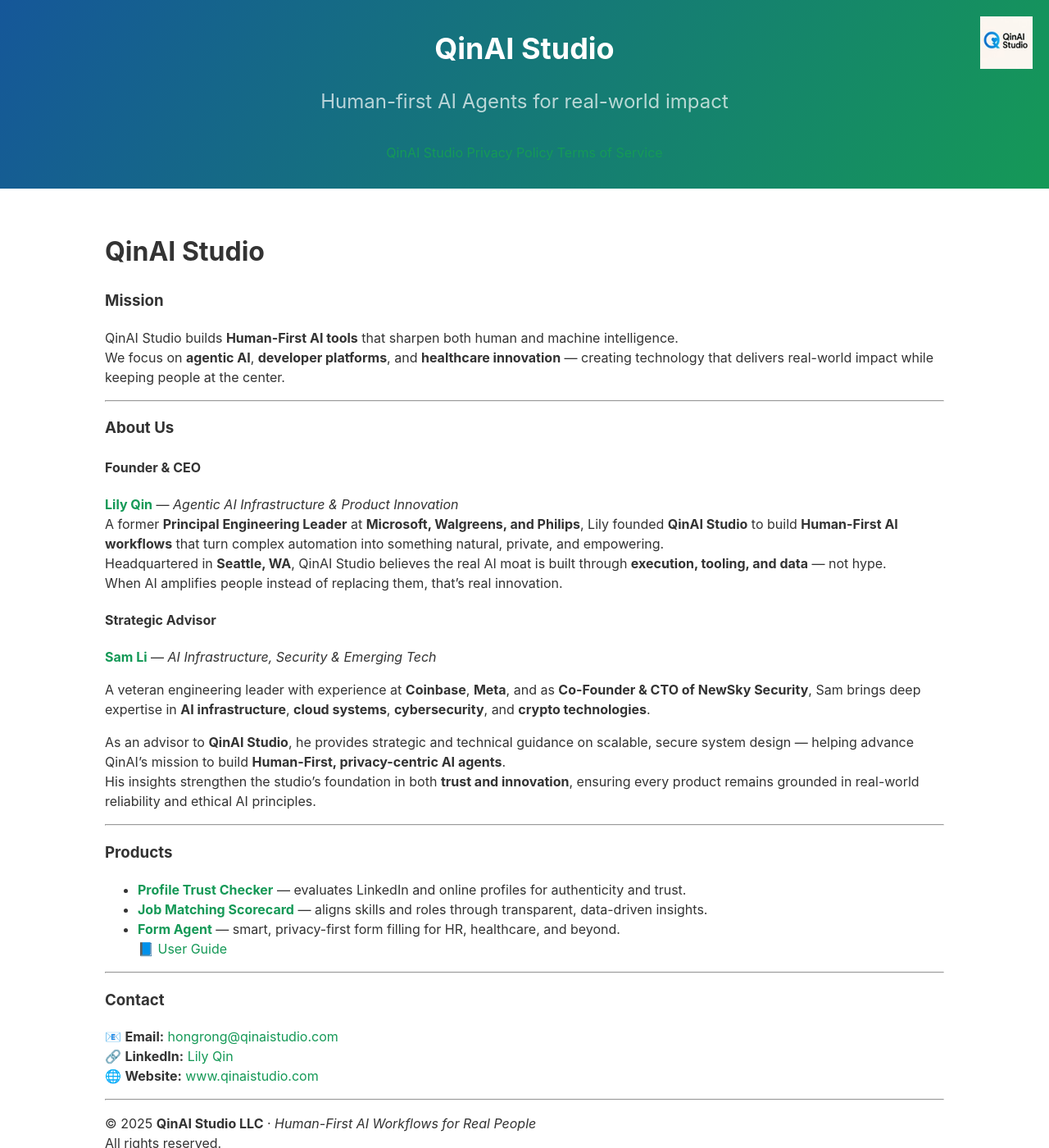
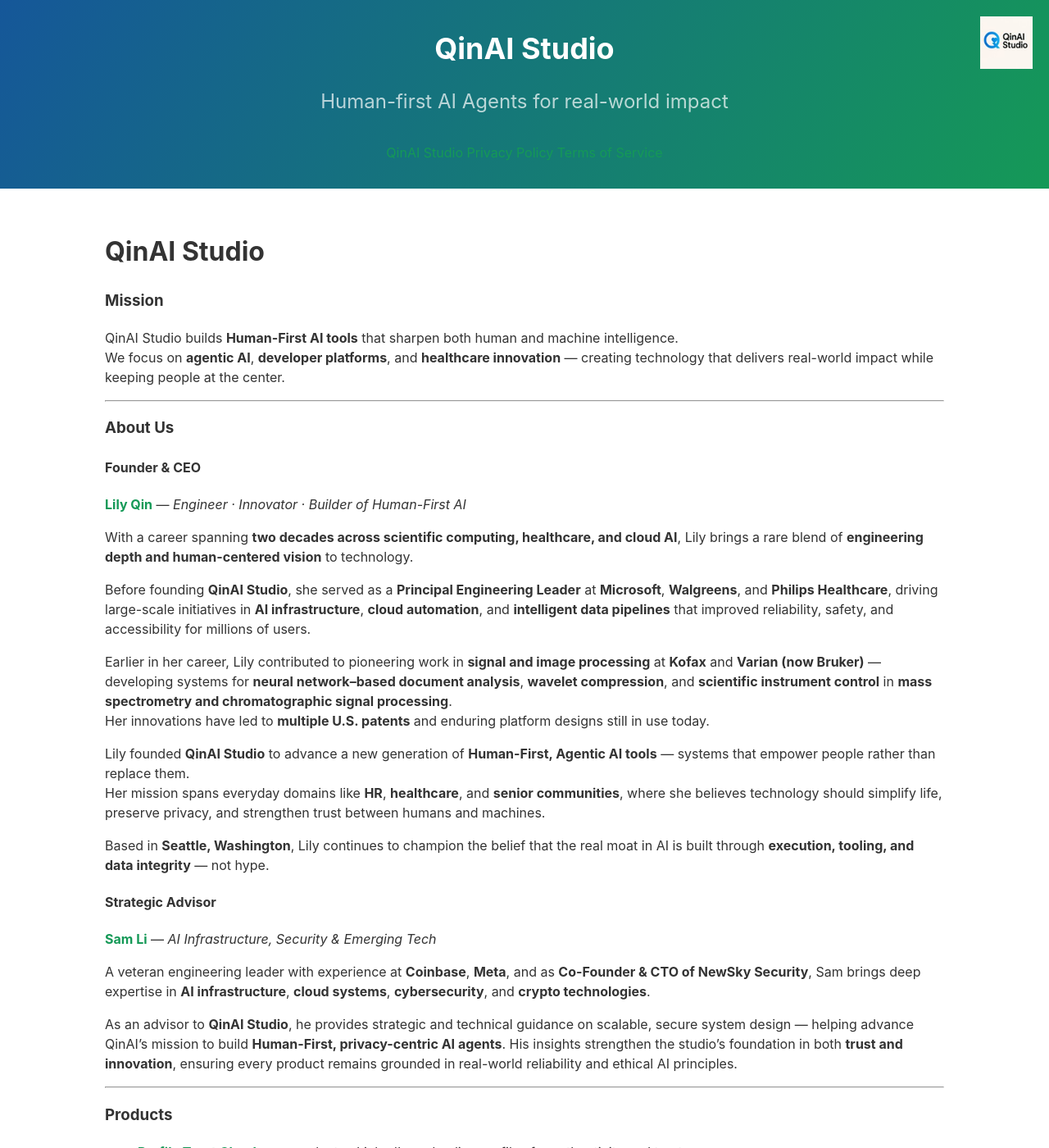
Before and after one commit to LilyQin19/qinaistudio.github.io, a Jekyll site: the page built from index.md, in a window 1280 px wide and 1400 px high. Shown: the whole window at 82% size. Built offline with Jekyll 4.4.1, drawn with Linux system fonts in a browser that asks for light colours; our own code applies the rules of GitHub Pages for plain Markdown files.

Commit message:
Update index.md
Refine founder profile.

```diff
--- a/index.md
+++ b/index.md
@@ -9,10 +9,20 @@ We focus on **agentic AI**, **developer platforms**, and **healthcare innovation
 ### **About Us**
 
 #### **Founder & CEO**
-[**Lily Qin**](https://www.linkedin.com/in/lily-qin-2312382/) — *Agentic AI Infrastructure & Product Innovation*
-A former **Principal Engineering Leader** at **Microsoft, Walgreens, and Philips**, Lily founded **QinAI Studio** to build **Human-First AI workflows** that turn complex automation into something natural, private, and empowering.
-Headquartered in **Seattle, WA**, QinAI Studio believes the real AI moat is built through **execution, tooling, and data** — not hype.
-When AI amplifies people instead of replacing them, that’s real innovation.
+[**Lily Qin**](https://www.linkedin.com/in/lily-qin-2312382/) — *Engineer · Innovator · Builder of Human-First AI*
+
+With a career spanning **two decades across scientific computing, healthcare, and cloud AI**, Lily brings a rare blend of **engineering depth and human-centered vision** to technology.
+
+Before founding **QinAI Studio**, she served as a **Principal Engineering Leader** at **Microsoft**, **Walgreens**, and **Philips Healthcare**, driving large-scale initiatives in **AI infrastructure**, **cloud automation**, and **intelligent data pipelines** that improved reliability, safety, and accessibility for millions of users.
+
+Earlier in her career, Lily contributed to pioneering work in **signal and image processing** at **Kofax** and **Varian (now Bruker)** — developing systems for **neural network–based document analysis**, **wavelet compression**, and **scientific instrument control** in **mass spectrometry and chromatographic signal processing**.
+Her innovations have led to **multiple U.S. patents** and enduring platform designs still in use today.
+
+Lily founded **QinAI Studio** to advance a new generation of **Human-First, Agentic AI tools** — systems that empower people rather than replace them.
+Her mission spans everyday domains like **HR**, **healthcare**, and **senior communities**, where she believes technology should simplify life, preserve privacy, and strengthen trust between humans and machines.
+
+Based in **Seattle, Washington**, Lily continues to champion the belief that the real moat in AI is built through **execution, tooling, and data integrity** — not hype.
+
 
 
 #### **Strategic Advisor**
@@ -20,8 +30,7 @@ When AI amplifies people instead of replacing them, that’s real innovation.
 
 A veteran engineering leader with experience at **Coinbase**, **Meta**, and as **Co-Founder & CTO of NewSky Security**, Sam brings deep expertise in **AI infrastructure**, **cloud systems**, **cybersecurity**, and **crypto technologies**.
 
-As an advisor to **QinAI Studio**, he provides strategic and technical guidance on scalable, secure system design — helping advance QinAI’s mission to build **Human-First, privacy-centric AI agents**.
-His insights strengthen the studio’s foundation in both **trust and innovation**, ensuring every product remains grounded in real-world reliability and ethical AI principles.
+As an advisor to **QinAI Studio**, he provides strategic and technical guidance on scalable, secure system design — helping advance QinAI’s mission to build **Human-First, privacy-centric AI agents**.  His insights strengthen the studio’s foundation in both **trust and innovation**, ensuring every product remains grounded in real-world reliability and ethical AI principles.
 
 ---
 
```
